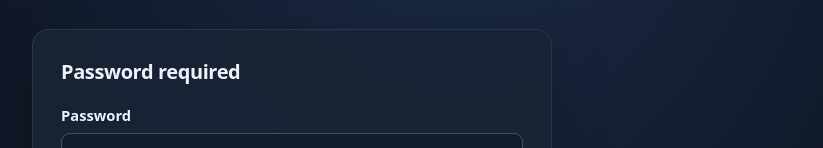
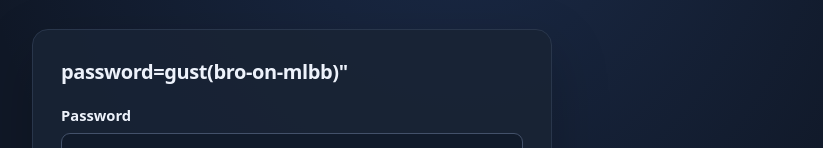
Before and after one commit to ADR1111-lab/adrcollect.github.com, a plain HTML site: page index.html in a window 1280 px wide. Shown: the part 196-344 px from the top of the page, without its empty margins (178-1001 px from the left). Drawn offline with Linux system fonts and the light colour scheme.

Commit message:
Modify password prompt in index.html
Updated the password prompt in the lock panel section.

```diff
--- a/index.html
+++ b/index.html
@@ -17,7 +17,7 @@
         </header>
 
         <section id="lock-panel" class="panel" aria-labelledby="lock-heading">
-            <h2 id="lock-heading">Password required</h2>
+            <h2 id="lock-heading">password=gust(bro-on-mlbb)"</h2>
             <form id="unlock-form">
                 <label class="field-label" for="password-input">Password</label>
                 <input id="password-input" name="password" type="password" autocomplete="current-password" required>
```
